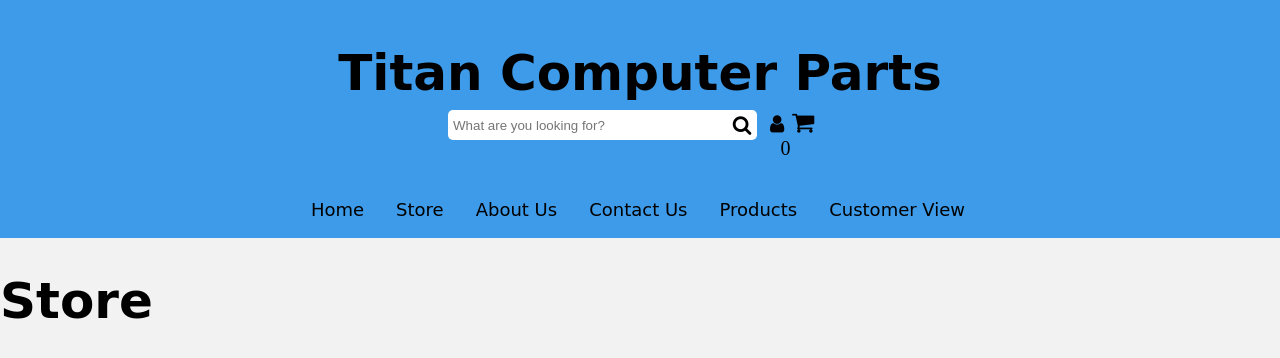
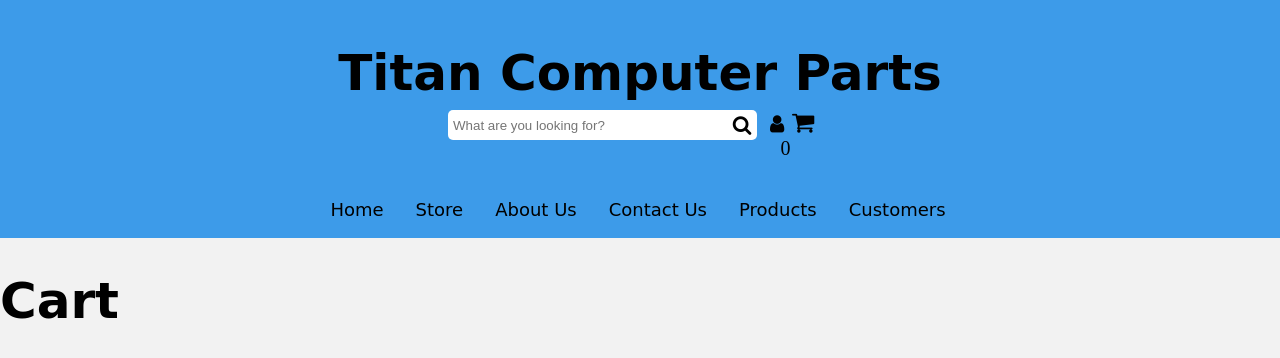
Before and after one commit to mmcmahon321/Test, a Django app: page /cart/ in a window 1280 px wide. Shown: the top 358 px of the page. Run offline with Django 3.2, Linux system fonts and the light colour scheme; the visitor is signed in with stand-in values (Sample User, id 1); some libraries are stand-ins or nearby versions; some web fonts are replaced.

Commit message:
Cart clickable
Made cart clickable, fixed cart and checkout urls pointing at store.

```diff
--- a/GroupProject/urls.py
+++ b/GroupProject/urls.py
@@ -23,8 +23,6 @@ from contact import views as c
 from store import views as s
 
 
-
-
 urlpatterns = [
     path('', TemplateView.as_view(template_name='home.html'), name='home'),
     path('home/', TemplateView.as_view(template_name='home.html'), name='home'),
@@ -37,8 +35,8 @@ urlpatterns = [
     path("contact/", c.contact, name="contact"),
     path("contact/success/", TemplateView.as_view(template_name='contact/success.html'), name='success'),
     path("store/", s.store, name="store"),
-    path("cart/", s.store, name="cart"),
-    path("checkout/", s.store, name="checkout"),
+    path("cart/", s.cart, name="cart"),
+    path("checkout/", s.checkout, name="checkout"),
     path('password_reset/', auth_views.PasswordResetView.as_view(template_name='users/password_reset_form.html'), name='password_reset'),
     path('password_reset/done/', auth_views.PasswordResetDoneView.as_view(template_name='users/password_reset_done.html'), name='password_reset_done'),
     path('reset/<uidb64>/<token>/', auth_views.PasswordResetConfirmView.as_view(template_name='users/password_reset_confirm.html'), name='password_reset_confirm'),
--- a/TitanComputerParts/templates/base.html
+++ b/TitanComputerParts/templates/base.html
@@ -37,8 +37,10 @@
                          {% endif %}
                      </div>
                  </div>
-				<i class="fa" style="font-size:24px">&#xf07a;</i>
-				<span class="badge badge-warning" id="lblCartCount"> 0 </span>
+                 <a href="{% url 'cart' %}">
+                     <i class="fa" style="font-size:24px">&#xf07a;</i>
+				    <span class="badge badge-warning" id="lblCartCount"> 0 </span>
+                 </a>
 			 </div>
 		   </div>
 		</div>
@@ -50,7 +52,7 @@
 
             {% if user.is_superuser %}
             <li><a class="active" href="{% url 'salesman:product_list' %}">Products</a></li>
-            <li><a class="active" href="{% url 'salesman:customer_list' %}">Customer View</a></li>
+            <li><a class="active" href="{% url 'salesman:customer_list' %}">Customers</a></li>
             {% endif %}
 
 		</ul>
--- a/TitanComputerParts/templates/static/css/main.css
+++ b/TitanComputerParts/templates/static/css/main.css
@@ -19,6 +19,12 @@ h1 {
 .logincart {
 	width: 15%;
 	font-size: 20px;
+}
+
+.logincart a {
+	color: black;
+	text-align: center;
+	text-decoration: none;
 }
 
 /****** NAV BAR ******/
--- a/salesman/admin.py
+++ b/salesman/admin.py
@@ -1,11 +1,12 @@
 from django.contrib import admin
+from .models import Products, Customer
 
-from .models import Products, Customer
 
 class ProductList(admin.ModelAdmin):
     list_display = ('product_name', )
     list_filter = ('product_name', )
     search_fields = ('product_name', )
+
 
 class CustomerList(admin.ModelAdmin):
     list_display = ('cust_name', 'organization', 'phone_number')
--- a/salesman/forms.py
+++ b/salesman/forms.py
@@ -1,11 +1,13 @@
 from django import forms
 from .models import Products, Customer
+
 
 class ProductForm(forms.ModelForm):
     class Meta:
         model = Products
         fields = ('product_name', 'SKU', 'price', 'weight', 'product_description', 'product_category', 'product_stock', 'product_location', 'created_date', 'product_updated')
 
+
 class CustomerForm(forms.ModelForm):
     class Meta:
         model = Customer
--- a/salesman/models.py
+++ b/salesman/models.py
@@ -1,5 +1,6 @@
 from django.utils import timezone
 from django.db import models
+
 
 class Products(models.Model):
     product_name = models.CharField(max_length=100)
@@ -23,6 +24,9 @@ class Products(models.Model):
 
     def __str__(self):
         return str(self.prod_name)
+
+    class Meta:
+        verbose_name_plural = "products"
 
 
 # Create your models here.
--- a/salesman/urls.py
+++ b/salesman/urls.py
@@ -7,13 +7,9 @@ app_name = 'salesman'
 urlpatterns = [
     path('salesman_product_page', views.product_list, name='product_list'),
     path('salesman_customer_list', views.customer_list, name='customer_list'),
-
-
     path('product/<int:pk>/delete/', views.product_delete, name='product_delete'),
     path('product/<int:pk>/edit/', views.product_edit, name='product_edit'),
     path('product/create/', views.product_new, name='product_new'),
-
-
     path('customer/create/', views.customer_new, name='customer_new'),
     path('customer/<int:pk>/edit/', views.customer_edit, name='customer_edit'),
     path('customer/<int:pk>/delete/', views.customer_delete, name='customer_delete'),
--- a/store/templates/store/cart.html
+++ b/store/templates/store/cart.html
@@ -1,5 +1,5 @@
 {% extends 'base.html' %}
 
 {% block content %}
-    <h1>Store</h1>
+    <h1>Cart</h1>
 {% endblock %}
--- a/store/templates/store/checkout.html
+++ b/store/templates/store/checkout.html
@@ -1,5 +1,5 @@
 {% extends 'base.html' %}
 
 {% block content %}
-    <h1>Store</h1>
+    <h1>Checkout</h1>
 {% endblock %}
--- a/store/templates/store/store.html
+++ b/store/templates/store/store.html
@@ -2,5 +2,4 @@
 
 {% block content %}
     <h1>Store</h1>
-
 {% endblock %}
```
